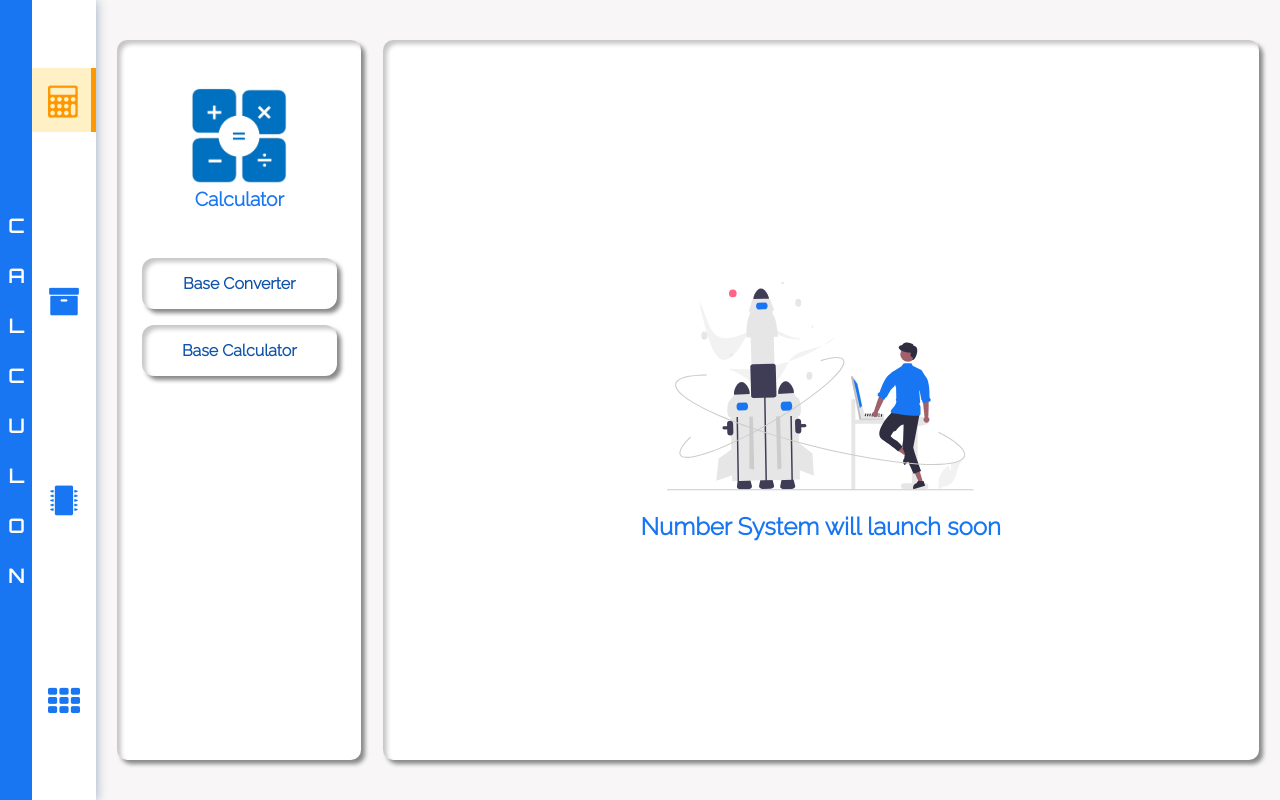
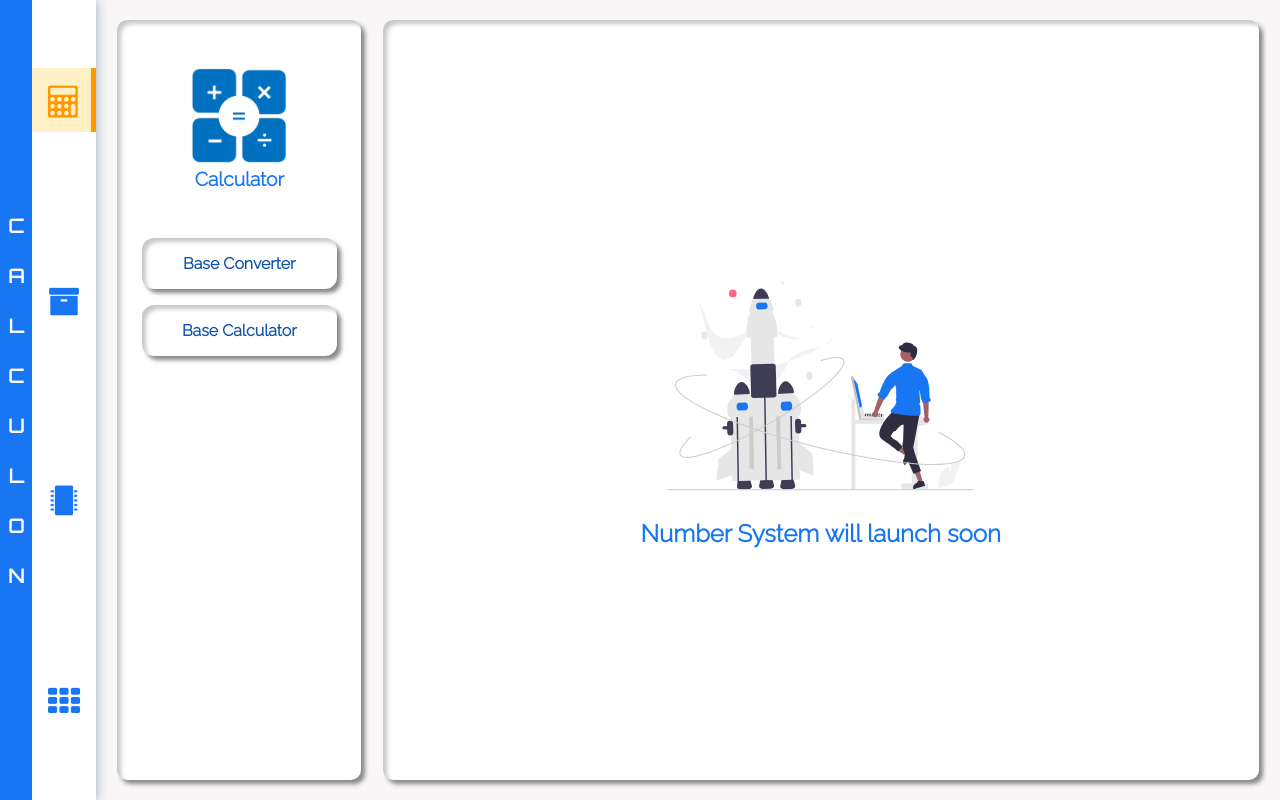
Before and after one commit to rpkc/React-UI, a React (Create React App) app: page /calculator in a window 1280 px wide. Built offline with nearby package versions, Linux system fonts and the light colour scheme.

Commit message:
Minor Page height adjustments 'Header.css' on 08-08-2023

```diff
--- a/src/Style/Frame.css
+++ b/src/Style/Frame.css
@@ -29,7 +29,7 @@ div.right-pane{
 @media screen and (min-width: 900px){
     div.right-pane{
         width: calc(90vw - calc(var(--left-pane-width) + 2rem));
-        height: 90%;
+        height: 95%;
     }
 
 }
--- a/src/Style/LeftMenu.css
+++ b/src/Style/LeftMenu.css
@@ -55,7 +55,7 @@ div.left-pane h4{
 
     div.left-pane{
         width:var(--left-pane-width);
-    height: 90%;
+    height: 95%;
         display: flex;
         flex-direction: column;
         justify-content: center;
@@ -72,7 +72,7 @@ div.left-pane h4{
             justify-content: center;
             align-items: center;
             width:244px;
-            height: 90%;
+            height: 95%;
         left: 0;}
 }
 
--- a/src/Style/Main.css
+++ b/src/Style/Main.css
@@ -18,11 +18,21 @@ main{
 .card{
     height: calc(var(--full-height) * .95);
     width: calc(var(--full-width) * .95);
+    border-radius: 10px;
     display: flex;
     flex-direction: column;
     justify-content: center;
     align-items: center;
     box-shadow: 4px 4px 4px #c7c7c7 inset,4px 4px 4px #888888;
+}
+
+
+@media screen and (min-width: 900px){
+    .card{
+        width: 90vw ;
+        height: 95vh;
+    }
+
 }
 
 
```
